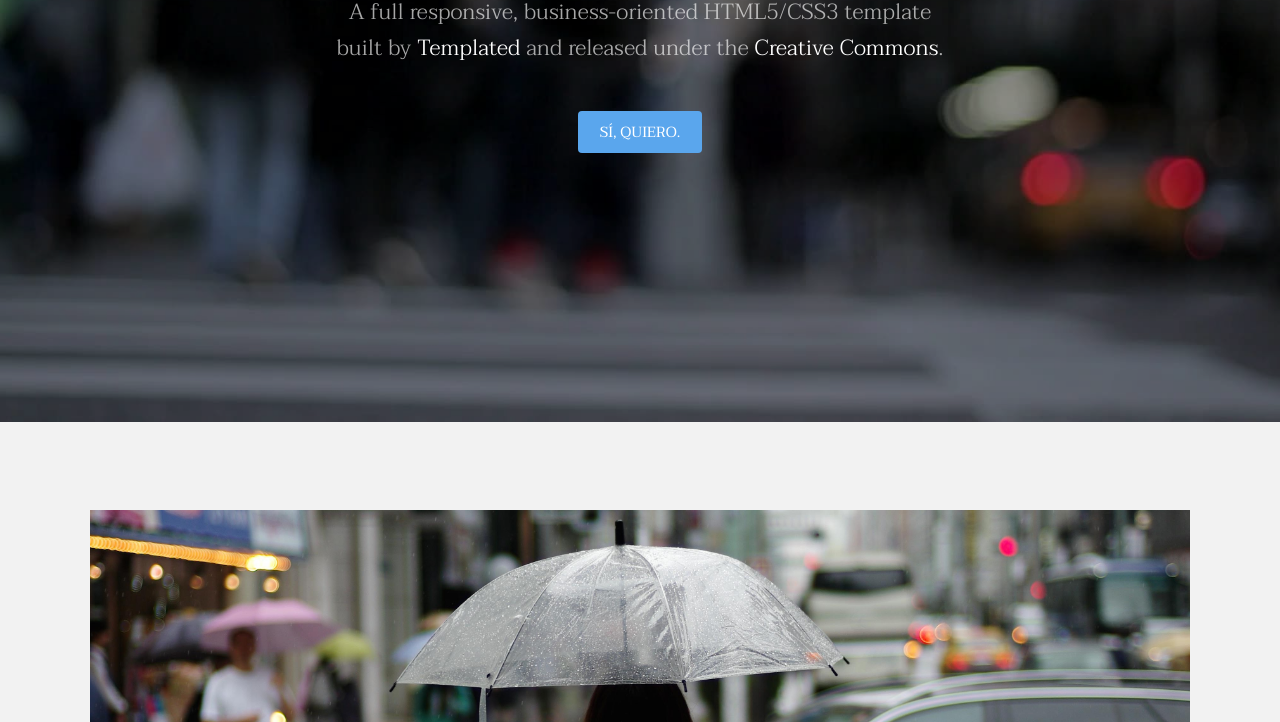
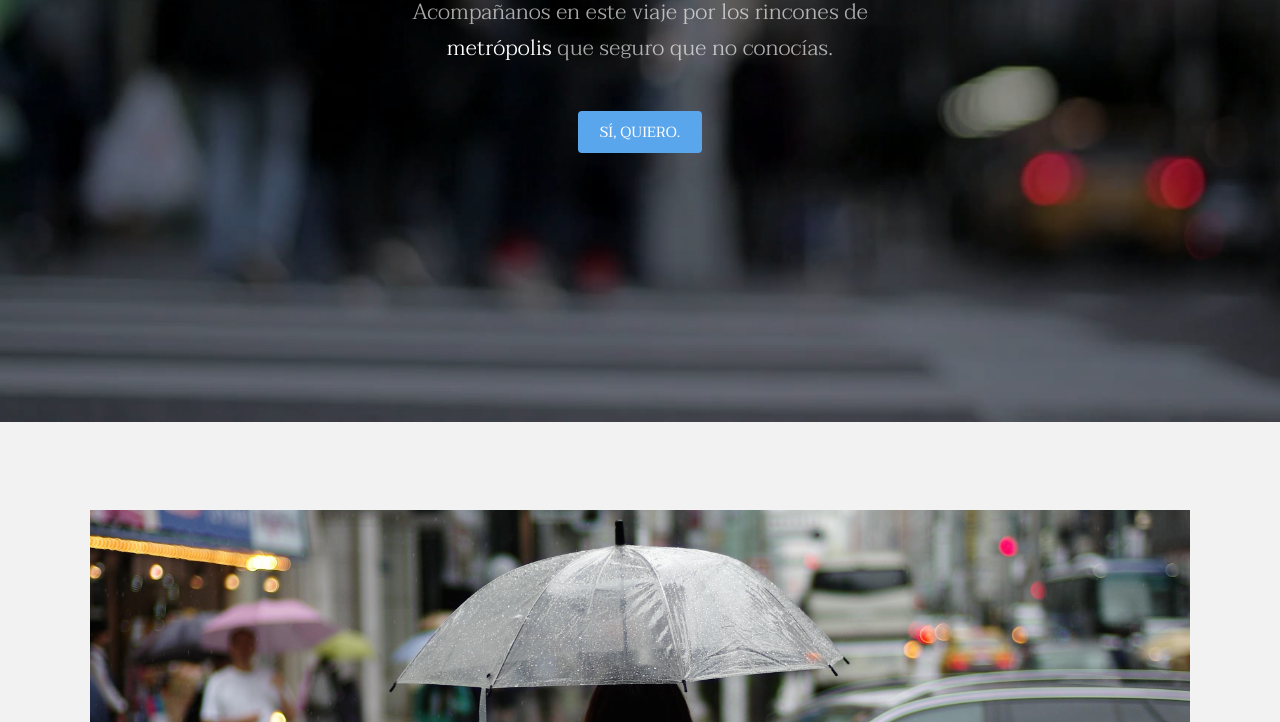
Before and after one commit to JoseManuelDAW/04_REP_METROPOLITA, a plain HTML site: page index.html in a window 1280 px wide. Shown: the part 378-1100 px from the top of the page. Drawn offline with Linux system fonts and the light colour scheme.

Commit message:
frase bajo el h1 por JUAN

```diff
--- a/index.html
+++ b/index.html
@@ -37,8 +37,8 @@
 			<section id="banner" data-video="images/banner">
 				<div class="inner">
 					<h1>Metropolita</h1>
-					<p>A full responsive, business-oriented HTML5/CSS3 template<br />
-					built by <a href="https://templated.co/">Templated</a> and released under the <a href="https://templated.co/license">Creative Commons</a>.</p>
+					<p>Acompañanos en este viaje por los rincones de<br />
+					<a href="https://templated.co/">metrópolis</a> que seguro que no conocías<a href="https://templated.co/license"></a>.</p>
 					<a href="#one" class="button special scrolly">Sí, quiero.</a>
 				</div>
 			</section>
```
